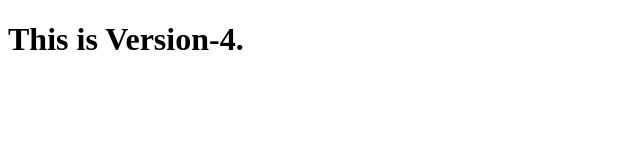
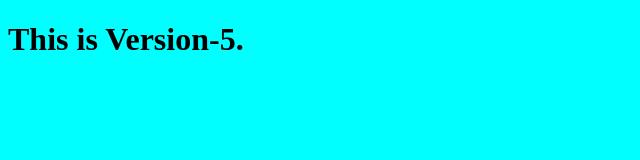
Before and after one commit to Raja-Usama46/my-repo, a plain HTML site: page index.html in a window 1280 px wide. Shown: the whole page, without its empty margins (0-640 px from the left). Drawn offline with Linux system fonts and the light colour scheme.

Commit message:
Added design

```diff
--- a/index.html
+++ b/index.html
@@ -3,9 +3,10 @@
 <head>
   <meta charset="UTF-8">
   <meta name="viewport" content="width=device-width, initial-scale=1.0">
+  <link rel="stylesheet" href="style.css">
   <title>Document</title>
 </head>
 <body>
-  <h1>This is Version-4.</h1>
+  <h1>This is Version-5.</h1>
 </body>
 </html>
--- /dev/null
+++ b/style.css
@@ -0,0 +1,3 @@
+body{
+  background-color: aqua;
+}
```
